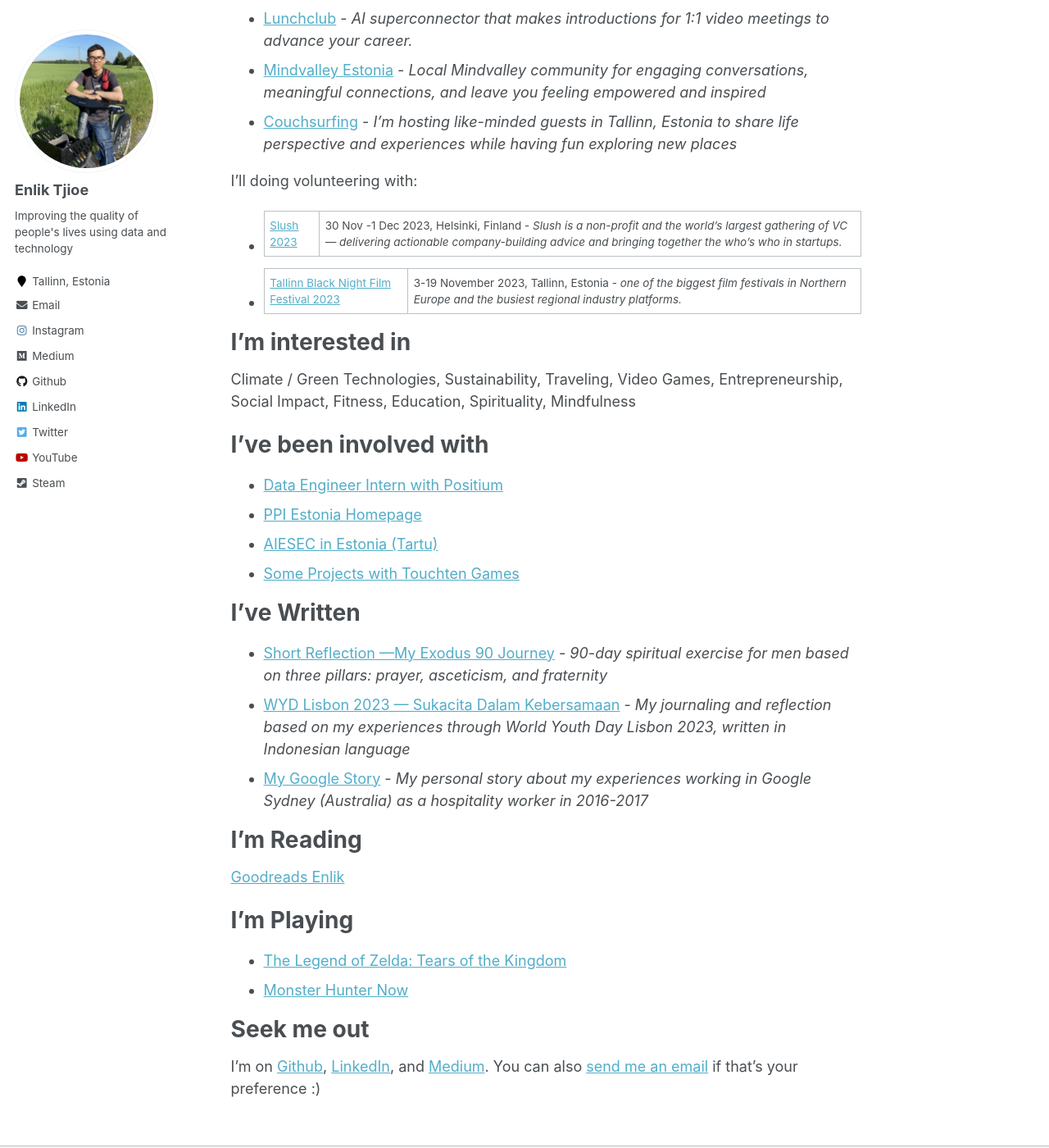
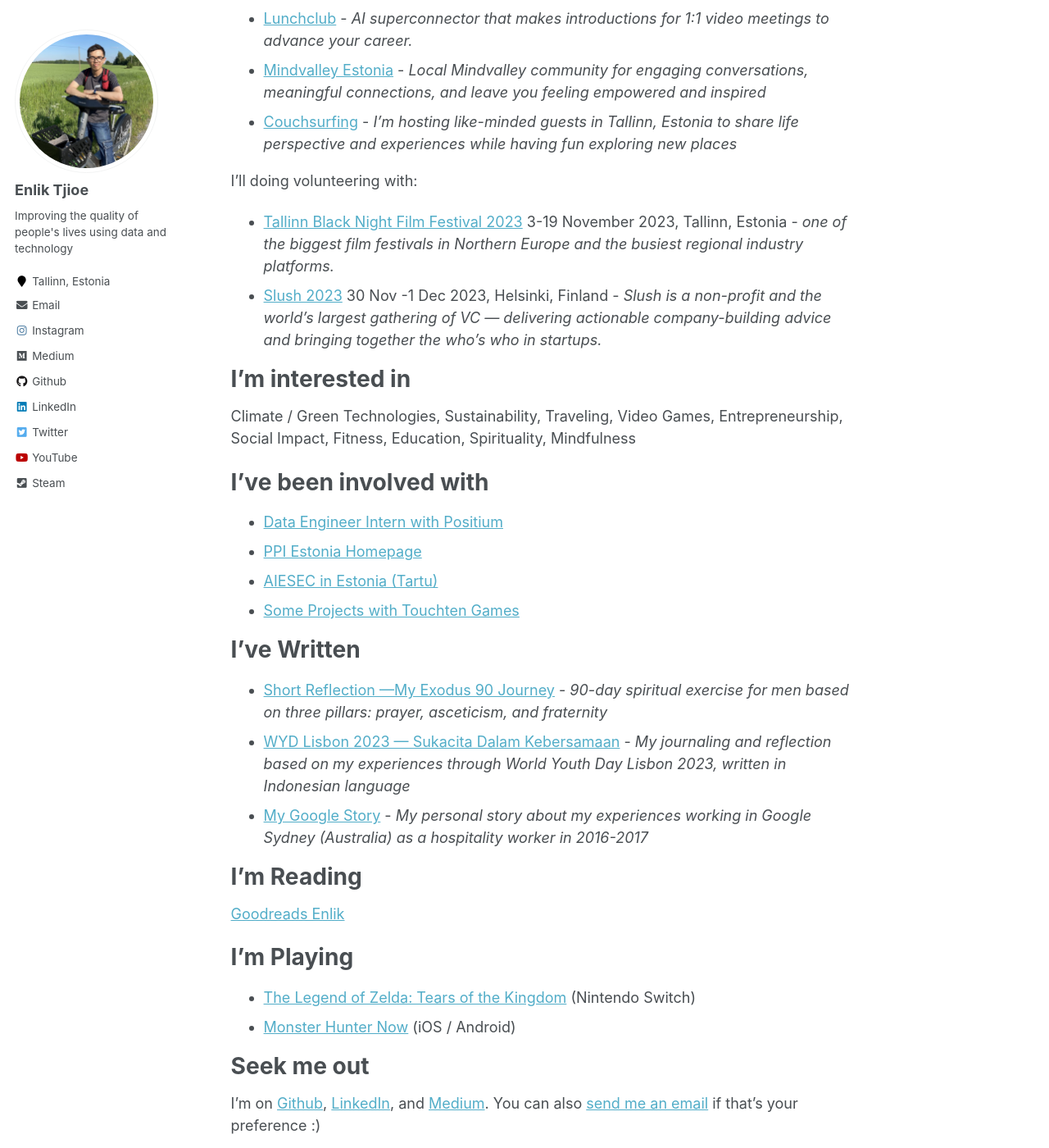
Before and after one commit to enliktjioe/enliktjioe.github.io, a Jekyll site: the page built from _pages/about.md, in a window 1280 px wide and 1400 px high, scrolled down 601 px. Shown: the whole window at 82% size. Built offline with Jekyll 4.4.1, drawn with Linux system fonts in a browser that asks for light colours.

Commit message:
minor fix

```diff
--- a/_pages/about.md
+++ b/_pages/about.md
@@ -27,8 +27,8 @@ I'm meeting like-minded people via:
 
 I'll doing volunteering with:
 
-- [Slush 2023](https://slush23.com/volunteers/) | 30 Nov -1 Dec 2023, Helsinki, Finland - *Slush is a non-profit and the world’s largest gathering of VC — delivering actionable company-building advice and bringing together the who’s who in startups.*
-- [Tallinn Black Night Film Festival 2023](https://poff.ee/en/) | 3-19 November 2023, Tallinn, Estonia - *one of the biggest film festivals in Northern Europe and the busiest regional industry platforms.*
+- [Tallinn Black Night Film Festival 2023](https://poff.ee/en/) 3-19 November 2023, Tallinn, Estonia - *one of the biggest film festivals in Northern Europe and the busiest regional industry platforms.*
+- [Slush 2023](https://slush23.com/volunteers/) 30 Nov -1 Dec 2023, Helsinki, Finland - *Slush is a non-profit and the world’s largest gathering of VC — delivering actionable company-building advice and bringing together the who’s who in startups.*
 
 # I'm interested in
 
@@ -53,8 +53,8 @@ Climate / Green Technologies, Sustainability, Traveling, Video Games, Entreprene
 
 # I'm Playing
 
-- [The Legend of Zelda: Tears of the Kingdom](https://zelda.nintendo.com/tears-of-the-kingdom/)
-- [Monster Hunter Now](https://monsterhunternow.com/en)
+- [The Legend of Zelda: Tears of the Kingdom](https://zelda.nintendo.com/tears-of-the-kingdom/) (Nintendo Switch)
+- [Monster Hunter Now](https://monsterhunternow.com/en) (iOS / Android)
 
 # Seek me out
 
```
